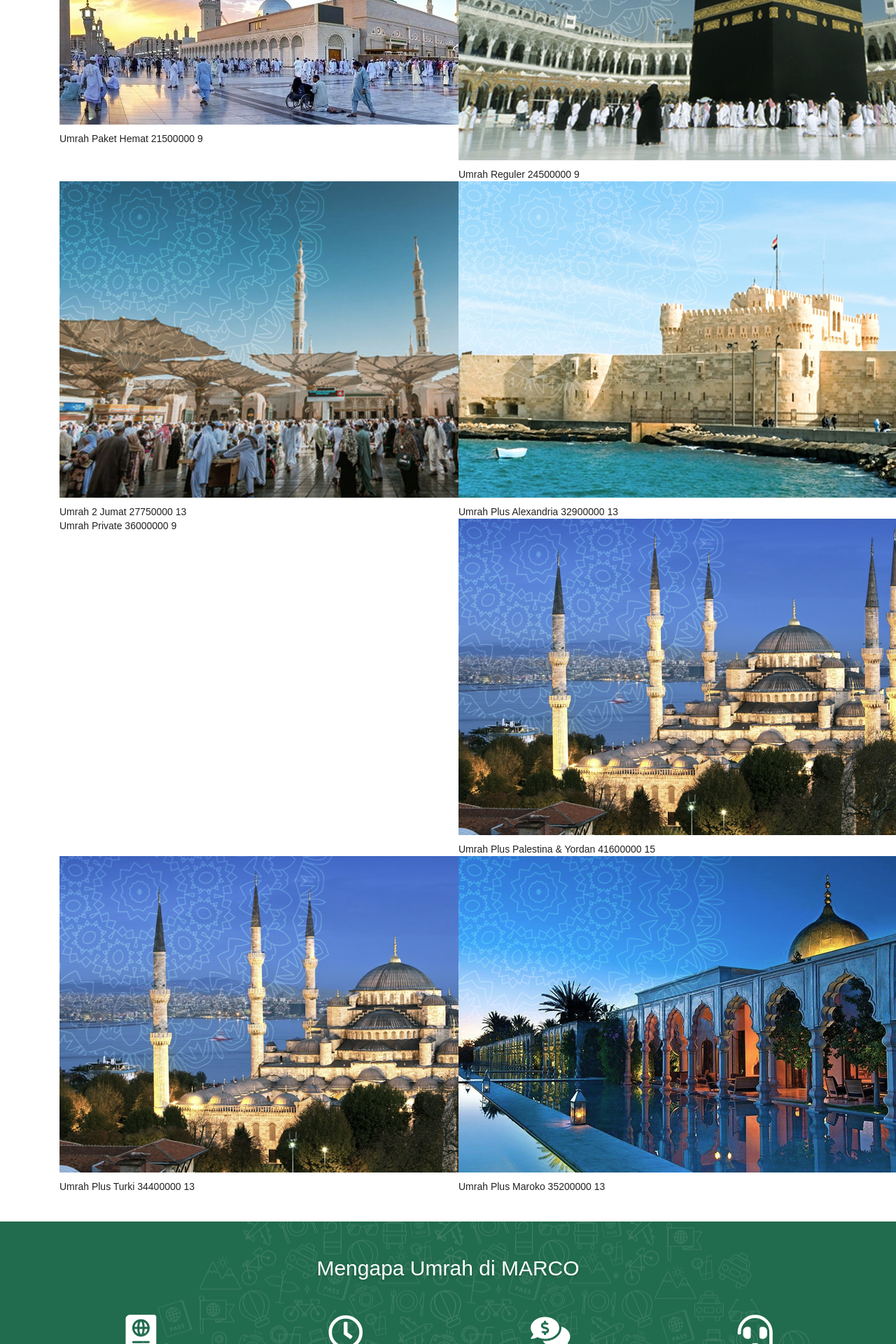
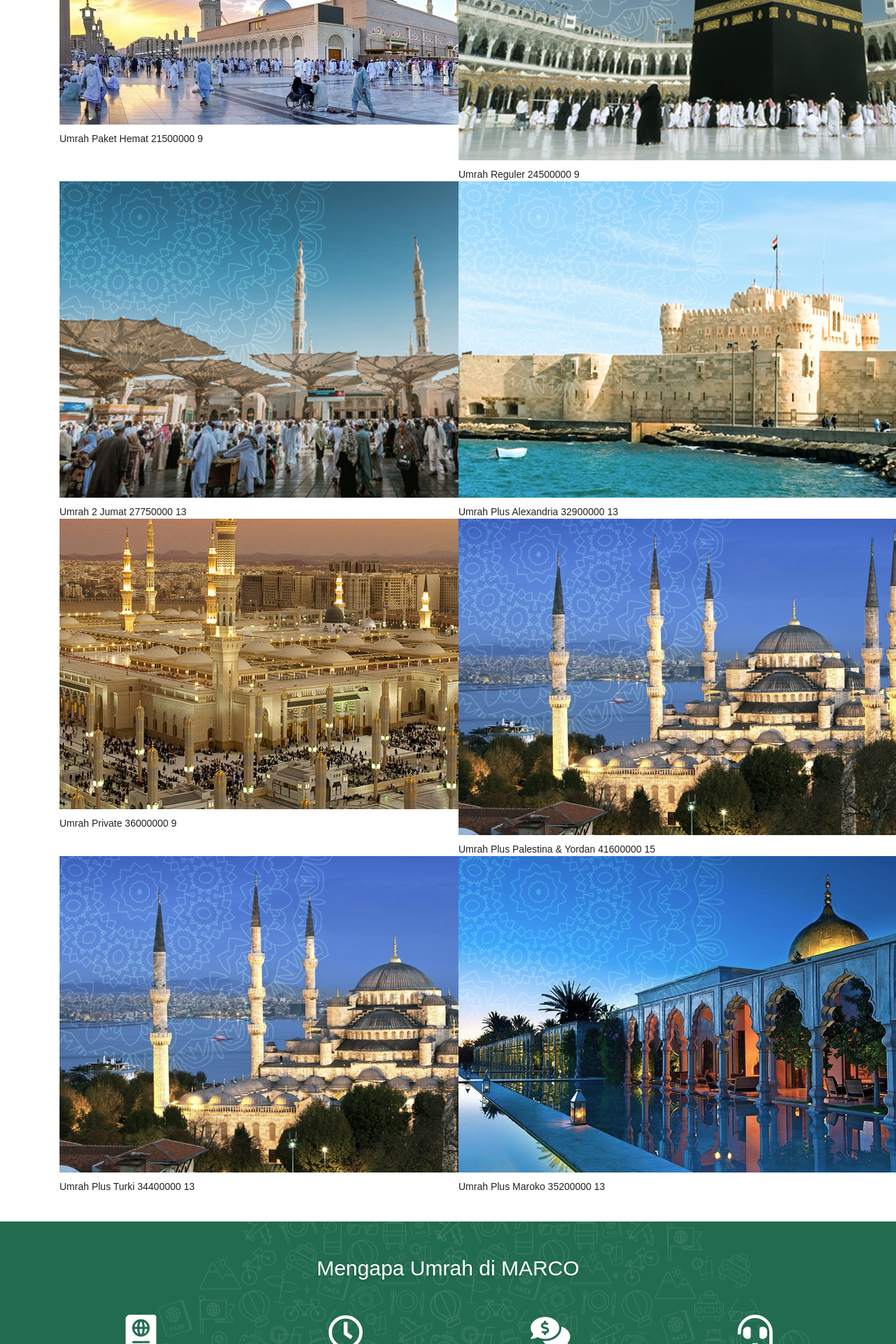
Before and after one commit to kemtol/marco, a Jekyll site: the page built from pages/paket.html, in a window 1280 px wide. Shown: the part 372-2292 px from the top of the page at 70% size. Built offline with Jekyll 4.4.1, drawn with Linux system fonts in a browser that asks for light colours; nearby versions of some CDN libraries; a script that is not in the unit is left out.

Commit message:
Updated Umrah Private

```diff
--- a/_paket/umrah-private.markdown
+++ b/_paket/umrah-private.markdown
@@ -13,3 +13,7 @@
 durasi: 9
 layout: paket
 ---
+
+![umroh private.jpg](/uploads/umroh%20private.jpg)
+
+![hotel-al-fajar-1.jpg](/uploads/hotel-al-fajar-1.jpg)![liburan4.jpg](/uploads/liburan4.jpg)
```
